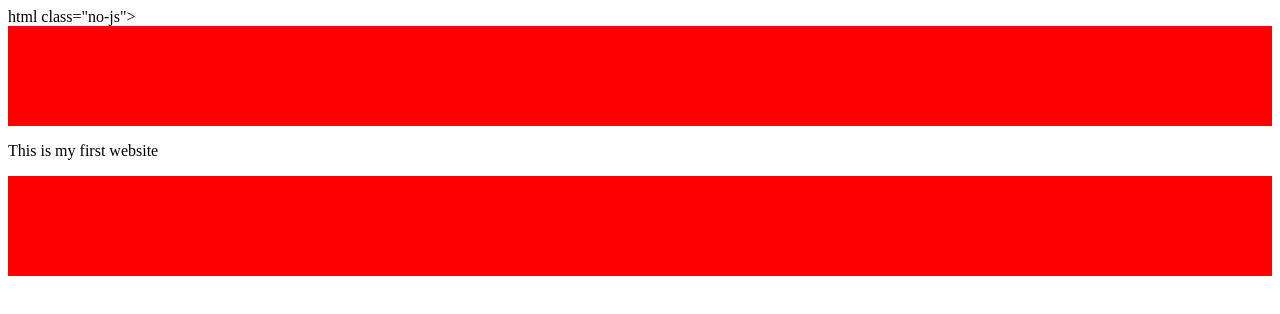
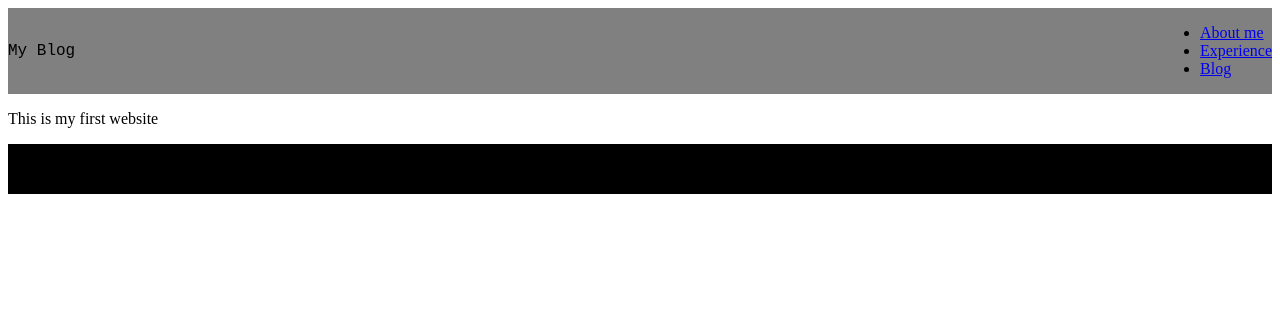
Before and after one commit to Taylah-wells/Assessment-3, a plain HTML site: page index.html in a window 1280 px wide. Drawn offline with Linux system fonts and the light colour scheme.

Commit message:
updated header

```diff
--- a/index.html
+++ b/index.html
@@ -1,4 +1,4 @@
-<!DOCTYPE html>html class="no-js">
+<!DOCTYPE html>
     <head>
         <meta charset="utf-8">
         <meta http-equiv="X-UA-Compatible" content="IE=edge">
@@ -8,7 +8,19 @@
         <link rel="stylesheet" href="./style.css">
     </head>
     <body>
-        <div id="header"></div> </div>
+        <header>
+            <div>
+                <i class=""></i>
+                <p>My Blog</p>
+            </div>
+            <nav>
+                <ul>
+                    <li><a href="#">About me</a></li>
+                    <li><a href="#">Experience</a></li>
+                    <li><a href="#">Blog</a></li>
+                </ul>
+            </nav>
+        </header>
 
         <p>This is my first website</p>
 
--- a/style.css
+++ b/style.css
@@ -1,10 +1,17 @@
-#header {
-background-color: red;
-width: 100%;
-height: 100px;
+header {
+    display: flex;
+    justify-content: space-between;
+    color: black;
+    background: grey;
+}
+header div {
+    display: flex;
+    justify-content: space-between;
+    align-items: center;
+    font-family: 'Courier New', Courier, monospace;
 }
 #footer {
-    background-color: red;
+    background-color: black;
     width: 100%;
-    height: 100px;
+    height: 50px;
 }
```
